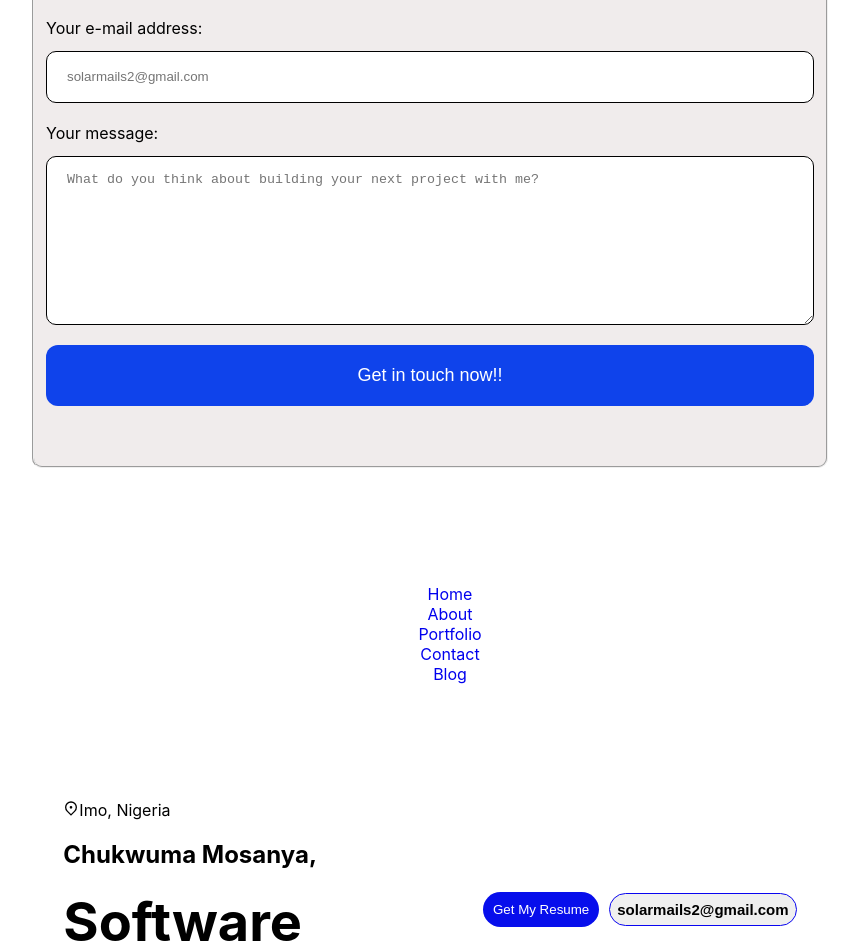
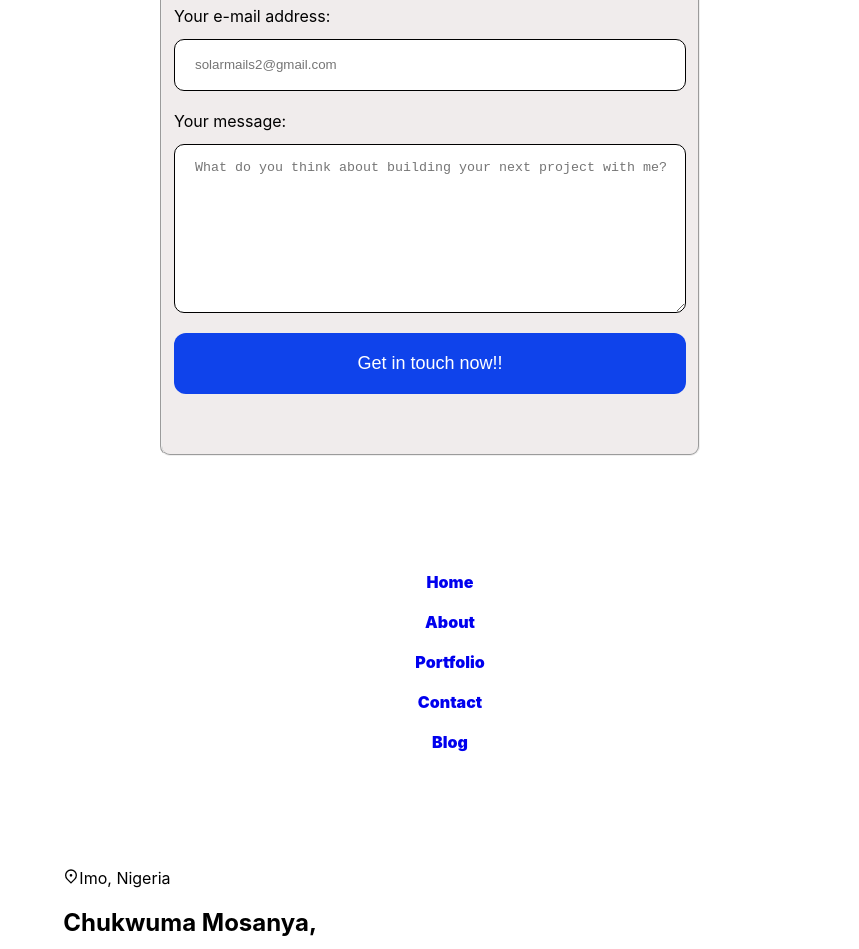
Before and after one commit to blase147/my_portfolio, a React (Create React App) app: page /contact_me in a window 1280 px wide. Shown: the part 564-1513 px from the top of the page, without its empty margins (210-1069 px from the left). Built offline with nearby package versions, Linux system fonts and the light colour scheme.

Commit message:
Update responsiveness

```diff
--- a/src/components/about-me/aboutMe.scss
+++ b/src/components/about-me/aboutMe.scss
@@ -237,8 +237,8 @@
       margin-bottom: 100px;
 
       .user-icon {
-        width: 100px;
-        font-size: 80px;
+        // width: 100px;
+        font-size: 50px;
         padding-top: 80px;
         padding-bottom: 0;
         margin-bottom: 0;
@@ -250,9 +250,13 @@
         // justify-content: center;
         padding-top: 80px;
         border: solid 1px rgb(14, 6, 0);
-        border-left: solid 10px #5606eb;
+        border-left: solid 10px #eb0606;
         width: 80%;
         margin:auto;
+
+        h1 {
+          padding-bottom: 80px;
+        }
 
         .about-me-intro {
           display: flex;
@@ -260,7 +264,7 @@
           justify-content: center;
           padding-top: 0;
           // padding-bottom: 60px;
-          width: 80%;
+          width: 100%;
           margin: auto;
           gap: 10px;
           // background-color: #0fe958;
@@ -291,7 +295,7 @@
           .img-profile {
             display: flex;
             flex-direction: column;
-            width: 40%;
+            width: 30%;
             gap: 35px;
             // margin: auto;
             padding-top: 0;
@@ -299,7 +303,7 @@
 
             img {
               padding-top: 10px;
-              background-color: #2b0ae7;
+              background-color: #e70a0a;
               margin-top: auto;
               // width: 80%;
               border-radius: 100%;
@@ -309,27 +313,30 @@
             .res-mail {
               display: flex;
               flex-direction: row;
-              width: 80%;
+              width: 100%;
               margin: auto;
               gap: 10px;
 
               .my-resume {
-                background-color: #070eec;
+                background-color: #000000;
                 border-radius: 20px;
                 color: white;
-                width: 100%;
+                width: 50%;
                 margin: auto;
                 padding: 10px;
                 font-weight: 900;
+                font-size: 0.8em;
               }
 
               .mailto {
                 border-radius: 20px;
-                border: solid 1px #0905f0;
-                font-size: 15px;
+                border: solid 1px #020000;
                 padding: 8px;
 
                 a {
+                  font-size: 0.9em;
+                  width: 50%;
+                  margin: auto;
                   color: #000;
                   text-decoration: none;
                   font-weight: 900;
--- a/src/components/contact-me/contactMe.js
+++ b/src/components/contact-me/contactMe.js
@@ -52,16 +52,16 @@ const ContactMe = () => (
           <Link to="/">Home</Link>
         </li>
         <li>
-          <Link to="/about_me#contact_me">About</Link>
+          <Link to="/#about_me">About</Link>
         </li>
         <li>
-          <Link to="/my_works#contact_me">Portfolio</Link>
+          <Link to="/#my_works">Portfolio</Link>
         </li>
         <li>
-          <Link to="/contact_me#contact_me">Contact</Link>
+          <Link to="#contact_me">Contact</Link>
         </li>
         <li>
-          <Link to="/blog#contact_me">Blog</Link>
+          <Link to="https://medium.com/@solarmails2">Blog</Link>
         </li>
       </ul>
     </nav>
--- a/src/components/contact-me/contactMe.scss
+++ b/src/components/contact-me/contactMe.scss
@@ -158,6 +158,8 @@
 
       p {
         padding: 20px;
+        width: 40%;
+        margin: auto;
       }
 
       fieldset {
@@ -165,7 +167,7 @@
         flex-direction: column;
         justify-content: center;
         border-radius: 10px;
-        width: 60%;
+        width: 40%;
         margin: auto;
         background-color: #f0ecec;
 
@@ -227,6 +229,20 @@
     .footer-nav {
       margin-top: 100px;
       // margin-bottom: 100px;
+
+      ul {
+        display: flex;
+        flex-direction: column;
+        gap: 20px;
+        color: #000;
+        font-weight: 900;
+
+        li:visited {
+          color: #000;
+          font-weight: 900;
+          text-decoration: none;
+        }
+      }
     }
   }
 }
--- a/src/components/navigation-bar/navigationBar.js
+++ b/src/components/navigation-bar/navigationBar.js
@@ -25,7 +25,7 @@ const NavigationBar = () => {
     { url: '/my_works', name: 'Portfolio' },
     { url: '/about_me', name: 'About' },
     { url: '/contact_me', name: 'Contact' },
-    { url: '/https://medium.com/@solarmails2/', name: 'Blog' },
+    { url: 'https://medium.com/@solarmails2/', name: 'Blog' },
   ];
 
   let menuIcon = null;
```
